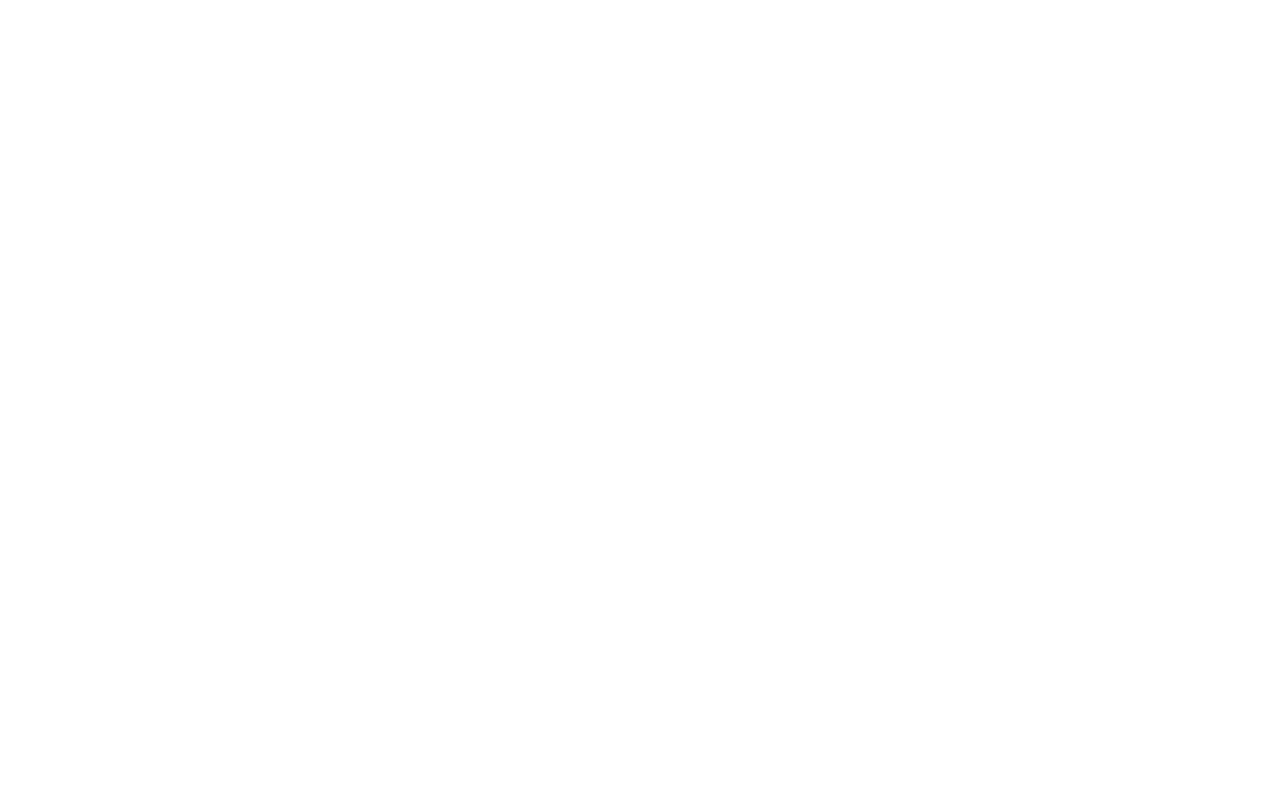
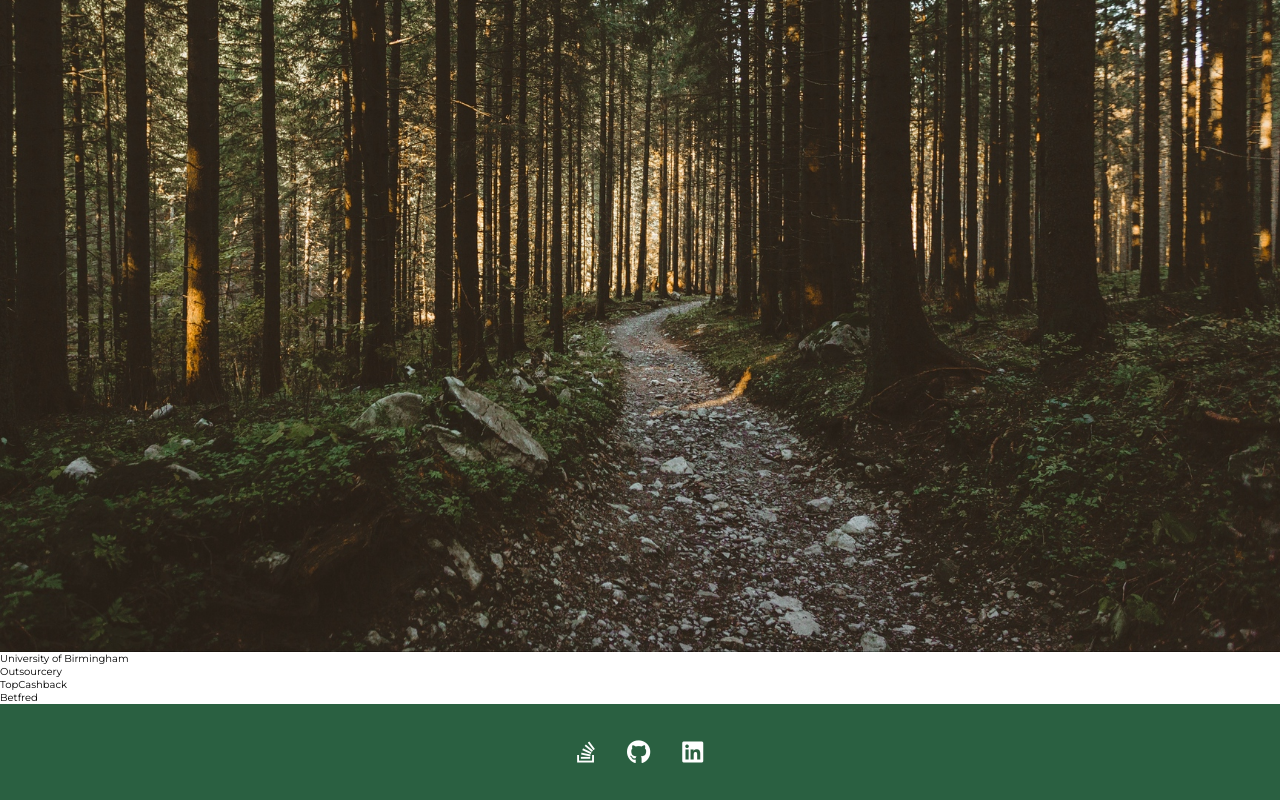
Before and after one commit to lewtur/portfolio, a React (Create React App) app: page / in a window 1280 px wide. Shown: the part 224-1024 px from the top of the page. Before the commit the page ends 800 px from the top, so only its background shows below. Built offline with nearby package versions, Linux system fonts and the light colour scheme.

Commit message:
add footer and experience component with some data

```diff
--- a/public/index.html
+++ b/public/index.html
@@ -11,6 +11,7 @@
     -->
     <link rel="manifest" href="%PUBLIC_URL%/manifest.json">
     <link href="https://fonts.googleapis.com/css?family=Montserrat:400,700" rel="stylesheet"></link>
+    <link rel="stylesheet" href="https://use.fontawesome.com/releases/v5.5.0/css/all.css" integrity="sha384-B4dIYHKNBt8Bc12p+WXckhzcICo0wtJAoU8YZTY5qE0Id1GSseTk6S+L3BlXeVIU" crossorigin="anonymous">
     <!--
       Notice the use of %PUBLIC_URL% in the tags above.
       It will be replaced with the URL of the `public` folder during the build.
--- a/src/App.jsx
+++ b/src/App.jsx
@@ -1,16 +1,24 @@
-import React, { Component } from 'react';
+import React, { Component, Suspense, lazy } from 'react';
 import { ThemeProvider } from 'styled-components';
 import Header from './components/Header';
 import theme from './theme';
+import Intro from './components/Intro';
+import Footer from './components/Footer';
+const Experience = lazy(() => import('./components/Experience'));
 
 class App extends Component {
     render() {
         return (
-            <div>
-                <ThemeProvider theme={theme}>
+            <ThemeProvider theme={theme}>
+                <>
                     <Header />
-                </ThemeProvider>
-            </div>
+                    <Intro />
+                    <Suspense fallback={<div>Loading...</div>}>
+                        <Experience />
+                    </Suspense>
+                    <Footer />
+                </>
+            </ThemeProvider>
         );
     }
 }
--- /dev/null
+++ b/src/components/Experience.jsx
@@ -0,0 +1,17 @@
+import React from 'react';
+import styled from 'styled-components';
+import data from '../data/experience.json';
+
+const ExperienceStyles = styled.div`
+    background-color: white;
+`;
+
+const Experience = () => {
+    return (
+        <ExperienceStyles>
+            {data.experience.map(job => <div>{job.workplace}</div>)}
+        </ExperienceStyles>
+     );
+}
+
+export default Experience;
--- /dev/null
+++ b/src/components/Footer.jsx
@@ -0,0 +1,45 @@
+import React from 'react';
+import styled from 'styled-components';
+
+const FooterStyles = styled.div`
+    background-color: ${props => props.theme.primary};
+    height: 6rem;
+    text-align: center;
+    display: flex;
+`;
+
+const LinkHolder = styled.div`
+    align-items: center;
+    margin: auto;
+`;
+
+const ProfileLink = styled.i`
+    color: white;
+    padding: 1rem;
+    font-size: 1.5rem;
+    &:hover {
+        cursor: pointer;
+    }
+`;
+
+const Footer = () => {
+    return (
+        <FooterStyles>
+            <LinkHolder>
+                <ExternalLink link="https://stackoverflow.com/users/7012762/lewtur" icon="fa-stack-overflow" />
+                <ExternalLink link="https://github.com/lewtur" icon="fa-github" />
+                <ExternalLink link="https://linkedin.com" icon="fa-linkedin" />
+            </LinkHolder>
+        </FooterStyles>
+    );
+}
+
+const ExternalLink = ({ link, icon }) => {
+    return (
+        <a href={link} target="_blank" rel="noopener noreferrer">
+            <ProfileLink className={`fab ${icon}`} />
+        </a>
+    );
+}
+
+export default Footer;
--- /dev/null
+++ b/src/components/Intro.jsx
@@ -0,0 +1,22 @@
+import React from 'react';
+import styled from 'styled-components';
+import BackgroundImage from '../assets/placeholder.jpg';
+
+const Parallax = styled.div`
+    background-image: url('${BackgroundImage}');
+    height: 100vh;
+    background-attachment: fixed;
+    background-position: center;
+    background-repeat: no-repeat;
+    background-size: cover;
+`;
+
+const Intro = () => {
+    return (
+        <>
+            <Parallax />
+        </>
+     );
+}
+
+export default Intro;
--- /dev/null
+++ b/src/data/experience.json
@@ -0,0 +1,28 @@
+{
+    "experience": [
+        {
+            "workplace": "University of Birmingham",
+            "title": "BSc Artificial Intelligence & Computer Science: Class I",
+            "stay": "September 2014 - May 2018",
+            "bio": "yadda yadda yadda"
+        },
+        {
+            "workplace": "Outsourcery",
+            "title": "Placement Developer",
+            "stay": "July 2016 - September 2016",
+            "bio": "yadda yadda yadda"
+        },
+        {
+            "workplace": "TopCashback",
+            "title": "Placement Developer",
+            "stay": "September 2016 - March 2018",
+            "bio": "yadda yadda yadda"
+        },
+        {
+            "workplace": "Betfred",
+            "title": "Junior Developer",
+            "stay": "June 2018 - Current",
+            "bio": "yadda yadda yadda"
+        }
+    ]
+}
--- a/src/theme.js
+++ b/src/theme.js
@@ -1,5 +1,5 @@
 const theme = {
-	primary: '#00487C'
+	primary: '#2A6041'
 };
 
 export default theme;
```
Also changed, not shown: src/assets/logo.svg (renamed from src/logo.svg), src/assets/placeholder.jpg (added).
